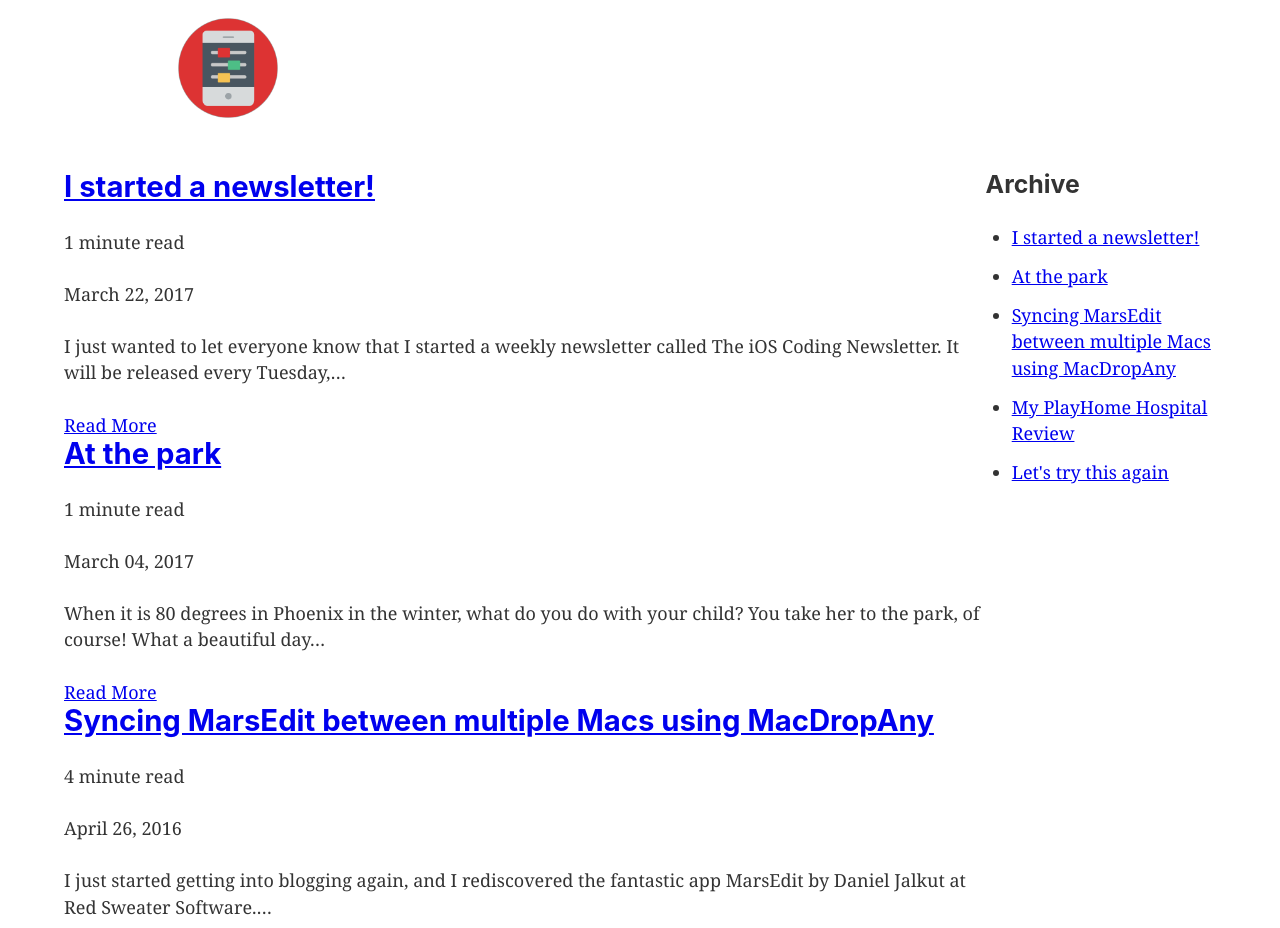
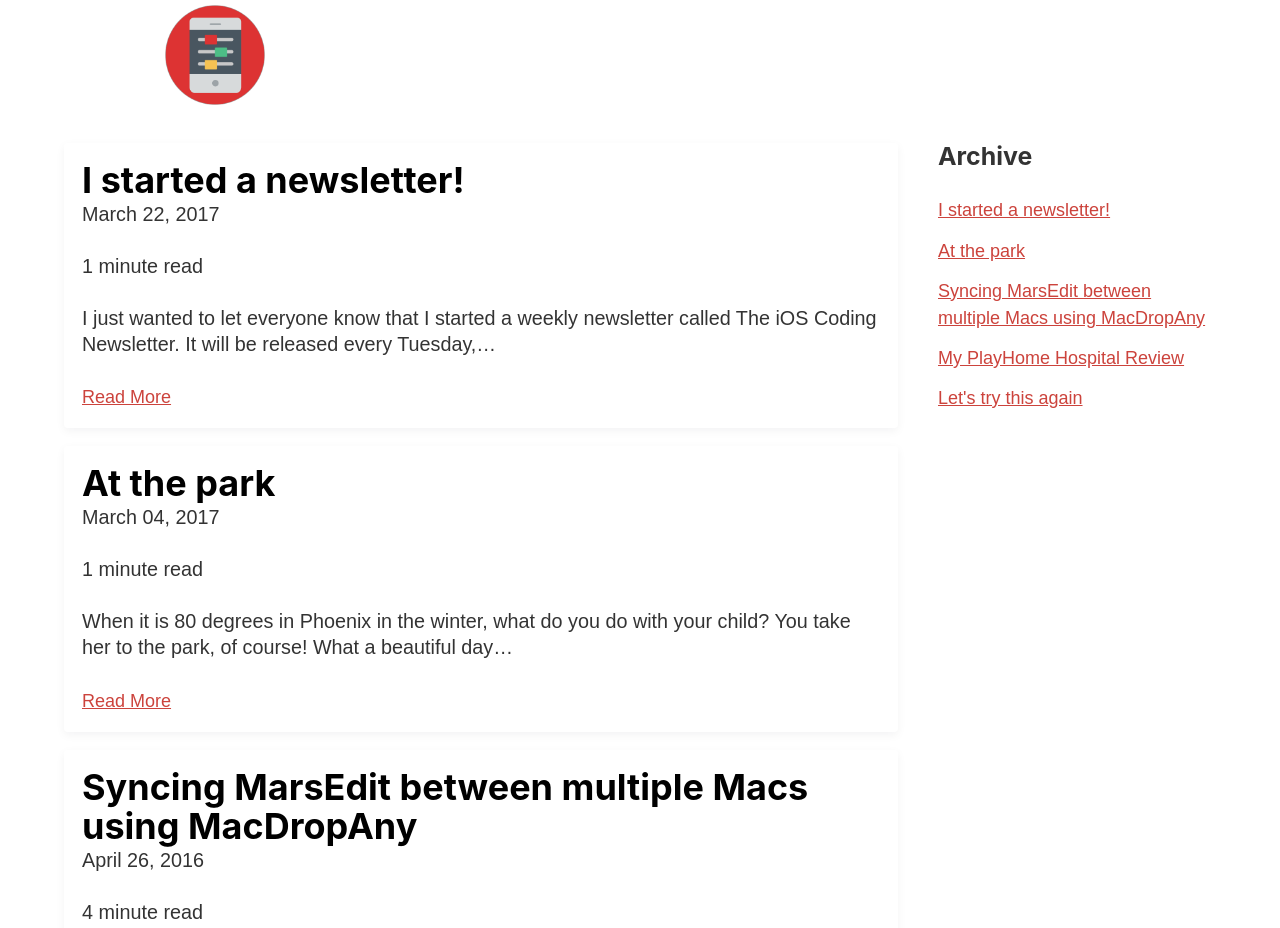
Before and after one commit to barrymcgee/michael-henry-blog, a Gatsby site: page / in a window 1280 px wide. Shown: the top 928 px of the page. Built offline with nearby package versions, Linux system fonts and the light colour scheme; Gatsby itself is replaced by a stand-in of ours.

Commit message:
Styling of various pages with styled components

```diff
--- a/src/components/archive.js
+++ b/src/components/archive.js
@@ -1,5 +1,6 @@
 import React from 'react';
 import { StaticQuery, graphql, Link } from 'gatsby';
+import styled from 'styled-components';
 
 const ARCHIVE_POST_QUERY = graphql`
   query BlogPostArchive {
@@ -19,6 +20,18 @@ const ARCHIVE_POST_QUERY = graphql`
   }
 `;
 
+const ArchiveList = styled.ul`
+  padding: 0;
+  margin: 0;
+  list-style: none;
+  a {
+    font-family: sans-serif;
+    font-size: 1rem;
+    text-decoration: underline;
+    color: #cc433c;
+  }
+`;
+
 const Archive = () => (
   <StaticQuery
     query={ARCHIVE_POST_QUERY}
@@ -26,7 +39,7 @@ const Archive = () => (
       <>
         <aside>
           <h3>Archive</h3>
-          <ul>
+          <ArchiveList>
             {allMarkdownRemark.edges.map(edge => (
               <li key={edge.node.frontmatter.slug}>
                 <Link to={`/posts${edge.node.frontmatter.slug}`}>
@@ -34,7 +47,7 @@ const Archive = () => (
                 </Link>
               </li>
             ))}
-          </ul>
+          </ArchiveList>
         </aside>
       </>
     )}
--- a/src/components/header.js
+++ b/src/components/header.js
@@ -16,23 +16,15 @@ const HeaderWrapper = styled.div`
 const HeaderContainer = styled.div`
   margin: 0 auto;
   max-width: 960px;
-  padding: 1rem;
+  padding: 0.3rem;
 `;
 
 const Header = ({ siteTitle }) => (
   <HeaderWrapper>
     <HeaderContainer>
-      <h1 style={{ margin: 0 }}>
-        <Link
-          to="/"
-          style={{
-            color: `white`,
-            textDecoration: `none`,
-          }}
-        >
-          <img style={{ width: '100px' }} src={siteIcon} alt="Logo" />
-        </Link>
-      </h1>
+      <Link to="/">
+        <img style={{ width: '100px' }} src={siteIcon} alt="Logo" />
+      </Link>
     </HeaderContainer>
   </HeaderWrapper>
 );
--- a/src/components/layout.js
+++ b/src/components/layout.js
@@ -12,7 +12,8 @@ const MainLayout = styled.main`
   max-width: 90%;
   margin: 0 auto;
   display: grid;
-  grid-template-columns: 4fr 1fr;
+  grid-template-columns: 3fr 1fr;
+  grid-gap: 40px;
 `;
 
 const Layout = ({ children }) => (
--- a/src/components/listing.js
+++ b/src/components/listing.js
@@ -1,5 +1,31 @@
 import React from 'react';
 import { Link, StaticQuery, graphql } from 'gatsby';
+import styled from 'styled-components';
+
+const Post = styled.article`
+  box-shadow: 0px 3px 10px rgba(25, 17, 35, 0.05);
+  padding: 1rem;
+  border-radius: 4px;
+  margin-bottom: 1rem;
+  a {
+    color: #000;
+    text-decoration: none;
+  }
+  p {
+    font-size: 1.1rem;
+    font-family: sans-serif;
+  }
+  h2 {
+    margin-bottom: 0;
+    font-size: 2rem;
+  }
+  .read-more {
+    font-family: sans-serif;
+    font-size: 1rem;
+    text-decoration: underline;
+    color: #cc433c;
+  }
+`;
 
 const LISTING_QUERY = graphql`
   query BlogPostListing {
@@ -27,15 +53,17 @@ const Listing = () => (
     query={LISTING_QUERY}
     render={({ allMarkdownRemark }) =>
       allMarkdownRemark.edges.map(({ node }) => (
-        <article key={node.frontmatter.slug}>
+        <Post key={node.frontmatter.slug}>
           <Link to={`/posts${node.frontmatter.slug}`}>
             <h2>{node.frontmatter.title}</h2>
           </Link>
+          <p>{node.frontmatter.date}</p>
           <p>{node.timeToRead} minute read</p>
-          <p>{node.frontmatter.date}</p>
           <p>{node.excerpt}</p>
-          <Link to={`/posts${node.frontmatter.slug}`}>Read More</Link>
-        </article>
+          <Link className="read-more" to={`/posts${node.frontmatter.slug}`}>
+            Read More
+          </Link>
+        </Post>
       ))
     }
   />
```
